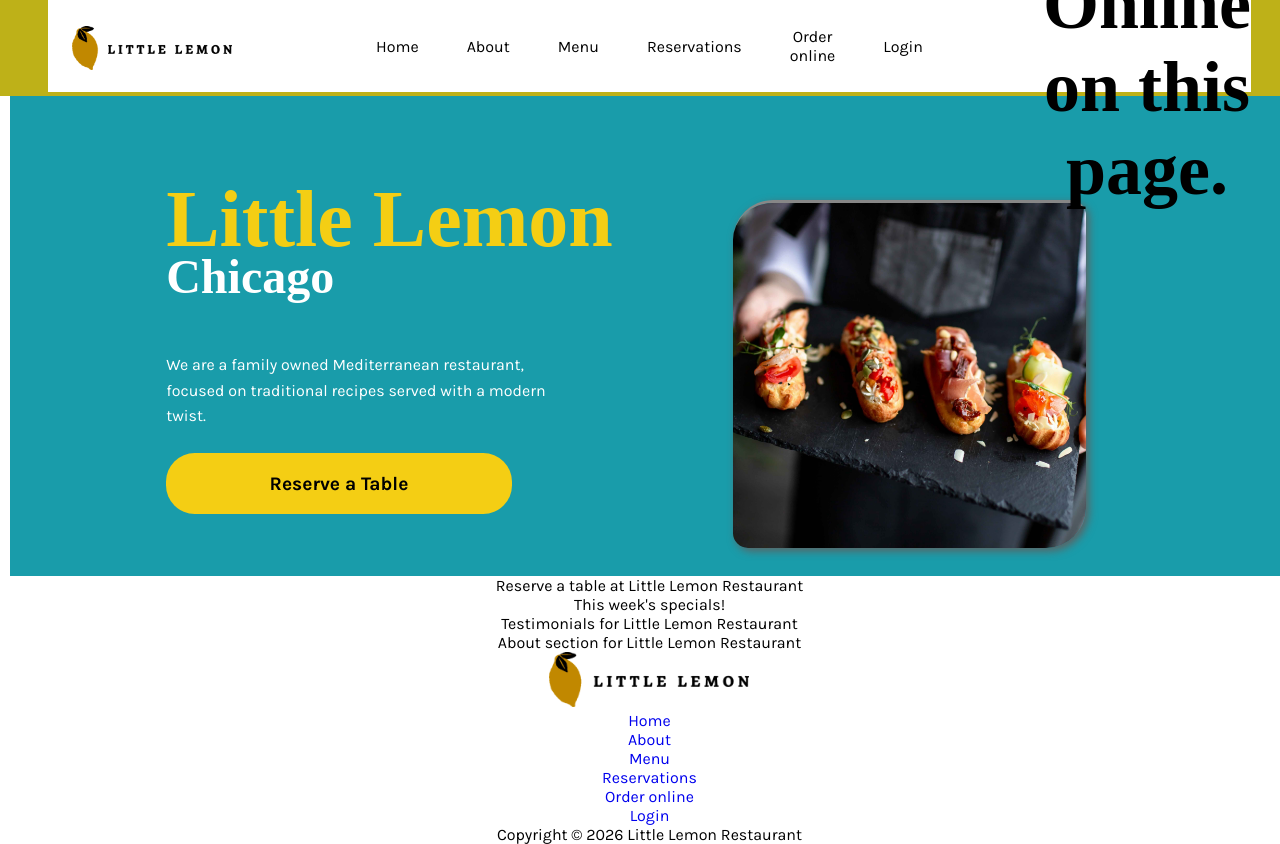
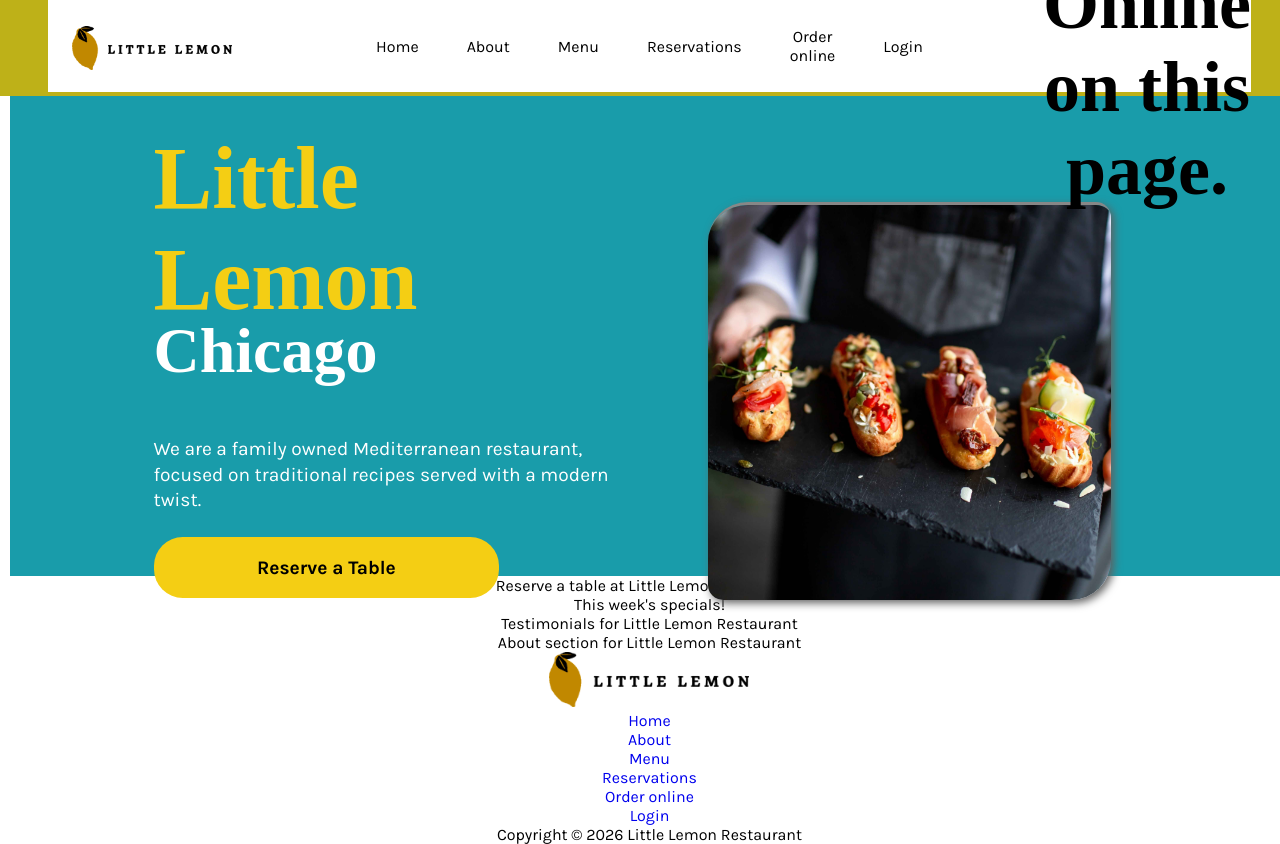
Before and after one commit to HkCode25/little-lemon-app, a React (Create React App) app: page /orderonline in a window 1280 px wide. Built offline with nearby package versions, Linux system fonts and the light colour scheme.

Commit message:
hero update

```diff
--- a/src/Components/Header/heroSection.css
+++ b/src/Components/Header/heroSection.css
@@ -30,7 +30,7 @@
 
 /* Large devices (laptops/desktops, 992px and up) */
 @media only screen and (min-width: 992px) {
-  height: 50vh;
+  height: 55vh;
   background-color: #aa8119;
 }
 
@@ -93,6 +93,15 @@
 @media only screen and (min-width: 768px) {
   font-size: 5rem;
 }
+
+/* Large devices (laptops/desktops, 992px and up) */
+@media only screen and (min-width: 992px) {
+    font-size: 4rem;
+}
+
+@media only screen and (min-width: 1200px) {
+    font-size: 5.5rem;
+}
 }
 
 .heroCity h2{
@@ -108,6 +117,10 @@
  /* Medium devices (landscape tablets, 768px and up) */
 @media only screen and (min-width: 768px) {
   font-size: 3rem;
+}
+
+@media only screen and (min-width: 1200px) {
+    font-size: 4rem;
 }
 }
 
@@ -125,6 +138,10 @@
   min-width: 30ch;
   line-height: clamp(1.6rem, 1.4rem, 2rem);
   font-size: 1em;
+
+  @media only screen and (min-width: 1200px) {
+    font-size: 1.2rem;
+}
 }
 
  .heroButton{
@@ -152,6 +169,10 @@
 }
 
 
+.heroImage{
+
+}
+
 .heroRight img{
   width: 70%;
   height: auto;
@@ -159,7 +180,7 @@
   border-radius: 40px 15px 40px 15px;
   box-shadow: rgb(96, 96, 96) 3px 3px 8px;
   border-top: rgb(135, 135, 135) solid 3px;
-  transform: translateY(5vh);
+  /* transform: translateY(6vh); */
 
      /* Extra small devices (phones, 600px and down) */
   @media only screen and (max-width: 600px) {
@@ -187,12 +208,22 @@
 
 /* Large devices (laptops/desktops, 992px and up) */
 @media only screen and (min-width: 992px) {
-    width: 70%;
+    width: 90%;
     height: auto;
     object-fit: cover;
     border-radius: 40px 15px 40px 15px;
     box-shadow: rgb(96, 96, 96) 3px 3px 8px;
     border-top: rgb(135, 135, 135) solid 3px;
-    transform: translateY(5vh);
+    transform: translateY(1vh);
+}
+
+@media only screen and (min-width: 1200px) {
+    width: 80%;
+    height: auto;
+    object-fit: cover;
+    border-radius: 40px 15px 40px 15px;
+    box-shadow: rgb(96, 96, 96) 3px 3px 8px;
+    border-top: rgb(135, 135, 135) solid 3px;
+    transform: translateY(6vh);
 }
 }
```
